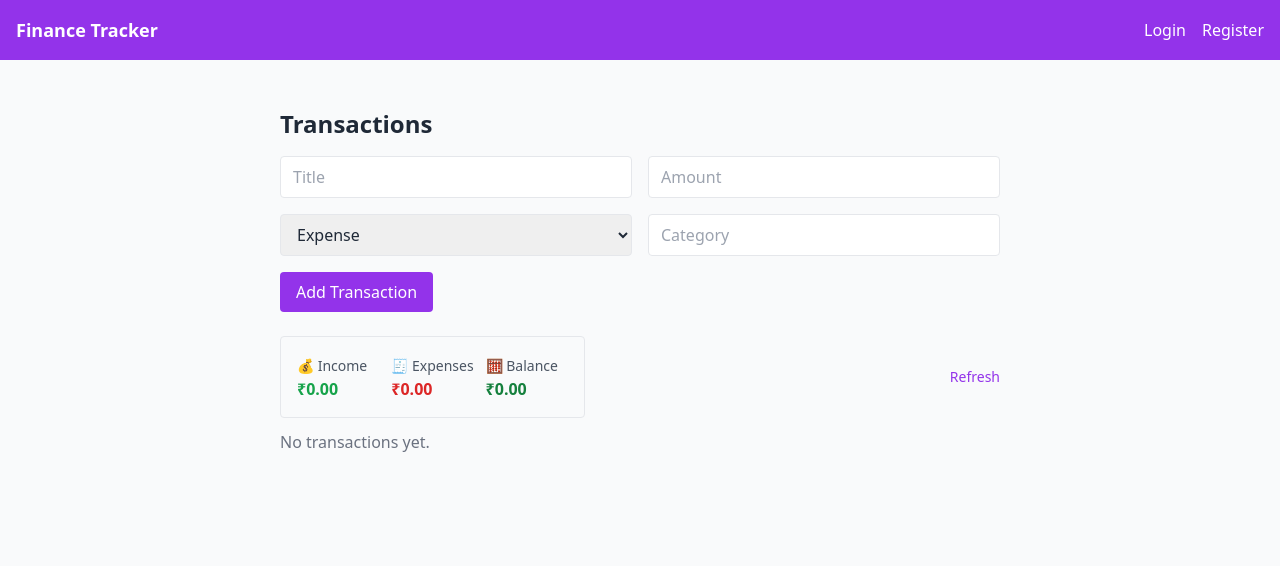
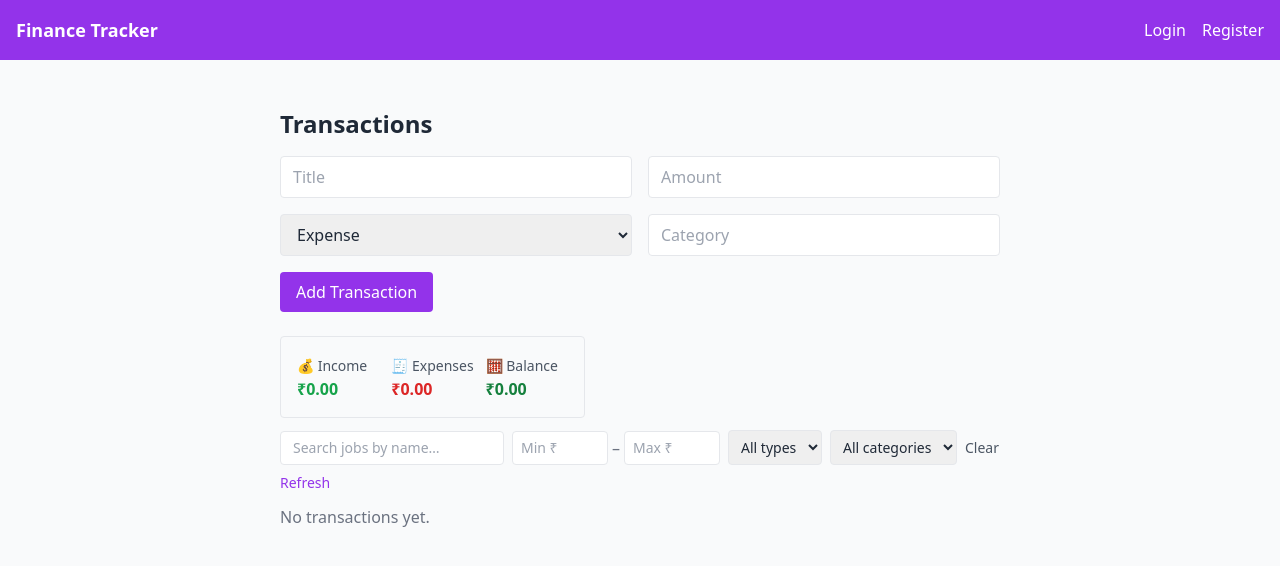
Before and after one commit to devesh88888/Personal-Finance-Tracker-frontend, a Next.js app: page /transactions in a window 1280 px wide. Shown: the top 566 px of the page. Built offline with nearby package versions, Linux system fonts and the light colour scheme.

Commit message:
filters added for Transictions Listpage

```diff
--- a/components/TransactionList.tsx
+++ b/components/TransactionList.tsx
@@ -9,9 +9,9 @@ import { FixedSizeList as List, ListChildComponentProps } from 'react-window';
 
 interface Transaction {
   id: number;
-  title: string;
+  title: string;      // treated as "job name"
   amount: number;
-  type: string;
+  type: string;       // 'income' | 'expense'
   category: string;
 }
 
@@ -43,11 +43,21 @@ const toString = (v: unknown): string =>
 /* ------------------------------------------------ */
 
 export default function TransactionList() {
-  const { token, loaded } = useAuth(); // 👈 use loaded guard
+  const { token, loaded } = useAuth();
   const { showSnackbar } = useSnackbar();
 
   const [transactions, setTransactions] = useState<Transaction[]>([]);
   const [loading, setLoading] = useState(false);
+
+  // 🔎 name (job title) search
+  const [query, setQuery] = useState('');
+  const [debouncedQuery, setDebouncedQuery] = useState('');
+
+  // 🧮 filters
+  const [minAmt, setMinAmt] = useState<string>('');              // inclusive
+  const [maxAmt, setMaxAmt] = useState<string>('');              // inclusive
+  const [typeFilter, setTypeFilter] = useState<'all'|'income'|'expense'>('all');
+  const [categoryFilter, setCategoryFilter] = useState<string>('all');
 
   const hasFetchedRef = useRef(false);
 
@@ -55,9 +65,9 @@ export default function TransactionList() {
   const [page, setPage] = useState(1);
   const [pageSize, setPageSize] = useState(10);
 
-  /** -------- Fetch transactions (tolerant, no `any`) -------- */
+  /** -------- Fetch transactions -------- */
   const fetchTransactions = useCallback(async () => {
-    if (!loaded) return; // 👈 wait for hydration
+    if (!loaded) return;
     if (!token) {
       showSnackbar('No auth token. Please sign in.', 'error');
       setTransactions([]);
@@ -70,7 +80,6 @@ export default function TransactionList() {
       const url = `${base}/api/transactions`;
 
       if (process.env.NODE_ENV !== 'production') {
-        // tracer: confirm which file fires the request
         // eslint-disable-next-line no-console
         console.log('[TransactionList] GET', url);
       }
@@ -87,9 +96,7 @@ export default function TransactionList() {
           try {
             const errJson = (await res.json()) as { message?: string };
             message = errJson?.message;
-          } catch {
-            /* ignore */
-          }
+          } catch {}
         } else {
           message = await res.text();
         }
@@ -125,24 +132,65 @@ export default function TransactionList() {
       setLoading(false);
     }
   }, [loaded, token, showSnackbar]);
-  /** -------------------------------------------------------- */
+  /** ------------------------------------- */
 
   useEffect(() => {
-    if (!loaded) return;                // 👈 wait for hydration
+    if (!loaded) return;
     if (hasFetchedRef.current) return;
     hasFetchedRef.current = true;
     fetchTransactions();
   }, [loaded, fetchTransactions]);
 
+  // Debounce the title query
+  useEffect(() => {
+    const id = setTimeout(() => setDebouncedQuery(query.trim().toLowerCase()), 200);
+    return () => clearTimeout(id);
+  }, [query]);
+
+  // Unique categories for dropdown (from fetched data)
+  const categories = useMemo(() => {
+    const set = new Set<string>();
+    transactions.forEach((t) => {
+      const c = (t.category || '').trim();
+      if (c) set.add(c);
+    });
+    return ['all', ...Array.from(set).sort((a, b) => a.localeCompare(b))];
+  }, [transactions]);
+
+  // Combined filtering (title + amount range + type + category)
+  const filtered = useMemo(() => {
+    const min = minAmt.trim() === '' ? Number.NEGATIVE_INFINITY : Number(minAmt);
+    const max = maxAmt.trim() === '' ? Number.POSITIVE_INFINITY : Number(maxAmt);
+
+    return transactions.filter((t) => {
+      if (debouncedQuery && !t.title.toLowerCase().includes(debouncedQuery)) return false;
+
+      const amtOk = t.amount >= min && t.amount <= max;
+      if (!amtOk) return false;
+
+      if (typeFilter !== 'all' && t.type.toLowerCase() !== typeFilter) return false;
+
+      if (categoryFilter !== 'all' && t.category.toLowerCase() !== categoryFilter.toLowerCase())
+        return false;
+
+      return true;
+    });
+  }, [transactions, debouncedQuery, minAmt, maxAmt, typeFilter, categoryFilter]);
+
+  // reset page when filters change
+  useEffect(() => {
+    setPage(1);
+  }, [debouncedQuery, minAmt, maxAmt, typeFilter, categoryFilter]);
+
   // Pagination derived values
-  const total = transactions.length;
+  const total = filtered.length;
   const totalPages = Math.max(1, Math.ceil(total / pageSize));
   const currentPage = Math.min(page, totalPages);
 
   const paged = useMemo(() => {
     const start = (currentPage - 1) * pageSize;
-    return transactions.slice(start, start + pageSize);
-  }, [transactions, currentPage, pageSize]);
+    return filtered.slice(start, start + pageSize);
+  }, [filtered, currentPage, pageSize]);
 
   const from = total === 0 ? 0 : (currentPage - 1) * pageSize + 1;
   const to = total === 0 ? 0 : Math.min(currentPage * pageSize, total);
@@ -170,6 +218,14 @@ export default function TransactionList() {
   );
 
   const goTo = (p: number) => setPage(Math.max(1, Math.min(p, totalPages)));
+
+  const clearFilters = () => {
+    setQuery('');
+    setMinAmt('');
+    setMaxAmt('');
+    setTypeFilter('all');
+    setCategoryFilter('all');
+  };
 
   const Pagination = () => (
     <div className="flex items-center justify-between text-sm mt-2">
@@ -244,8 +300,84 @@ export default function TransactionList() {
 
   return (
     <div className="space-y-3">
-      <div className="flex items-center justify-between">
+      {/* Top bar: summary + controls */}
+      <div className="flex flex-wrap items-center justify-between gap-3">
         <TransactionSummary transactions={transactions} />
+
+        <div className="flex flex-wrap items-center gap-2">
+          {/* Job name search */}
+          <label className="sr-only" htmlFor="job-search">Search jobs</label>
+          <input
+            id="job-search"
+            type="text"
+            value={query}
+            onChange={(e) => setQuery(e.target.value)}
+            placeholder="Search jobs by name…"
+            className="border rounded px-3 py-1.5 text-sm w-56 focus:outline-none focus:ring-2 focus:ring-purple-600"
+          />
+
+          {/* Amount range */}
+          <div className="flex items-center gap-1">
+            <label className="sr-only" htmlFor="min-amt">Min amount</label>
+            <input
+              id="min-amt"
+              type="number"
+              inputMode="decimal"
+              value={minAmt}
+              onChange={(e) => setMinAmt(e.target.value)}
+              placeholder="Min ₹"
+              className="border rounded px-2 py-1.5 text-sm w-24 focus:outline-none focus:ring-2 focus:ring-purple-600"
+            />
+            <span className="text-gray-500">–</span>
+            <label className="sr-only" htmlFor="max-amt">Max amount</label>
+            <input
+              id="max-amt"
+              type="number"
+              inputMode="decimal"
+              value={maxAmt}
+              onChange={(e) => setMaxAmt(e.target.value)}
+              placeholder="Max ₹"
+              className="border rounded px-2 py-1.5 text-sm w-24 focus:outline-none focus:ring-2 focus:ring-purple-600"
+            />
+          </div>
+
+          {/* Type filter */}
+          <label className="sr-only" htmlFor="type-filter">Type</label>
+          <select
+            id="type-filter"
+            value={typeFilter}
+            onChange={(e) => setTypeFilter(e.target.value as 'all'|'income'|'expense')}
+            className="border rounded px-2 py-1.5 text-sm"
+          >
+            <option value="all">All types</option>
+            <option value="income">Income</option>
+            <option value="expense">Expense</option>
+          </select>
+
+          {/* Category filter */}
+          <label className="sr-only" htmlFor="category-filter">Category</label>
+          <select
+            id="category-filter"
+            value={categoryFilter}
+            onChange={(e) => setCategoryFilter(e.target.value)}
+            className="border rounded px-2 py-1.5 text-sm max-w-[12rem]"
+          >
+            {categories.map((c) => (
+              <option key={c} value={c}>
+                {c === 'all' ? 'All categories' : c}
+              </option>
+            ))}
+          </select>
+
+          {/* Clear + Refresh */}
+          <button
+            onClick={clearFilters}
+            className="text-sm text-gray-600 hover:underline"
+            title="Clear all filters"
+          >
+            Clear
+          </button>
+
           <button
             onClick={fetchTransactions}
             className="text-sm text-purple-600 hover:underline disabled:opacity-50"
@@ -254,11 +386,17 @@ export default function TransactionList() {
             {loading ? 'Refreshing…' : 'Refresh'}
           </button>
         </div>
+      </div>
 
+      {/* Results */}
       {loading ? (
         <p className="text-gray-500">Loading transactions…</p>
-      ) : transactions.length === 0 ? (
+      ) : total === 0 ? (
+        debouncedQuery || minAmt || maxAmt || typeFilter !== 'all' || categoryFilter !== 'all' ? (
+          <p className="text-gray-500">No results match your filters.</p>
+        ) : (
           <p className="text-gray-500">No transactions yet.</p>
+        )
       ) : (
         <>
           <List
```
Lines whose indentation alone changed are shown as unchanged.
